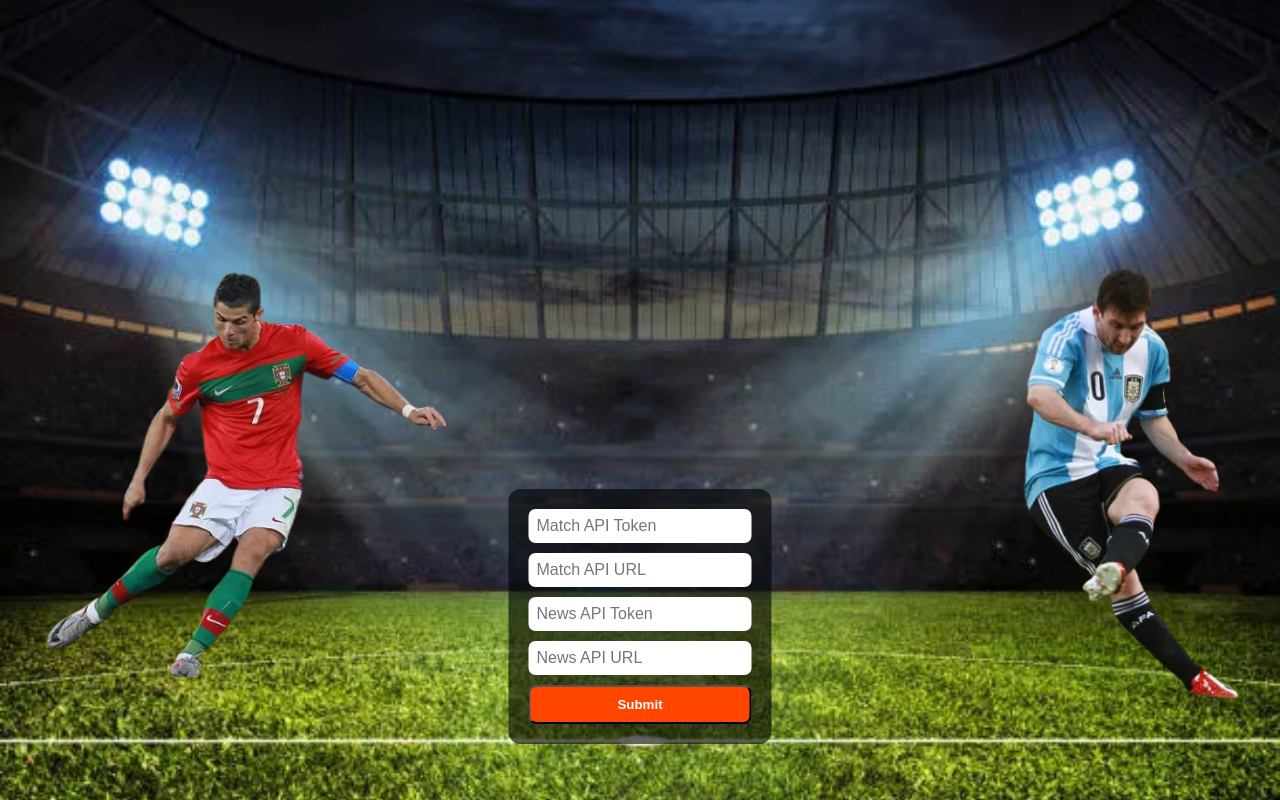
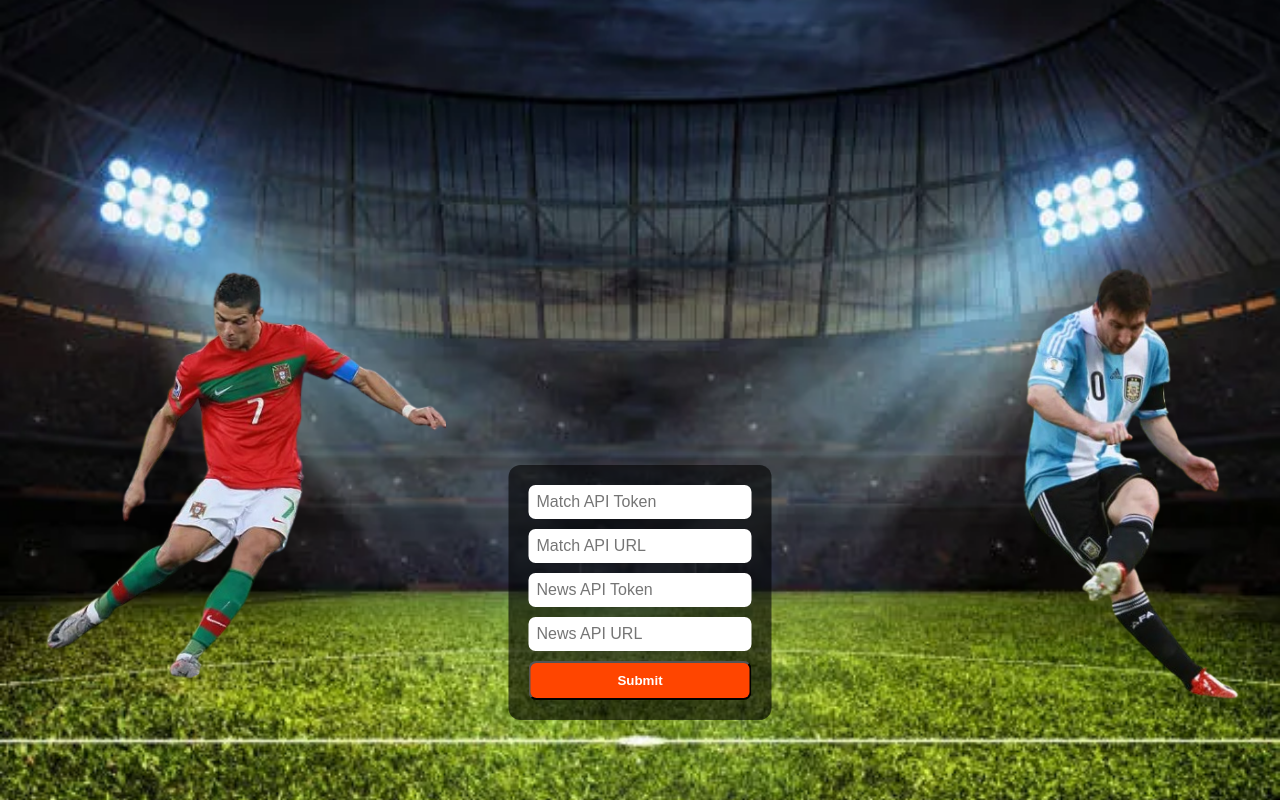
Before and after one commit to ThePsychof/API-FootBallNews, a React (Vite) app: page / in a window 1280 px wide. Built offline with nearby package versions, Linux system fonts and the light colour scheme.

Commit message:
Update Entery.css
added 3px to form bottom

```diff
--- a/src/Entery.css
+++ b/src/Entery.css
@@ -61,7 +61,7 @@
 /* Entry form (clickable!) */
 .entry-form {
   position: absolute;
-  bottom: 7%;
+  bottom: 10%;
   left: 50%;
   transform: translateX(-50%);
   display: flex;
```
